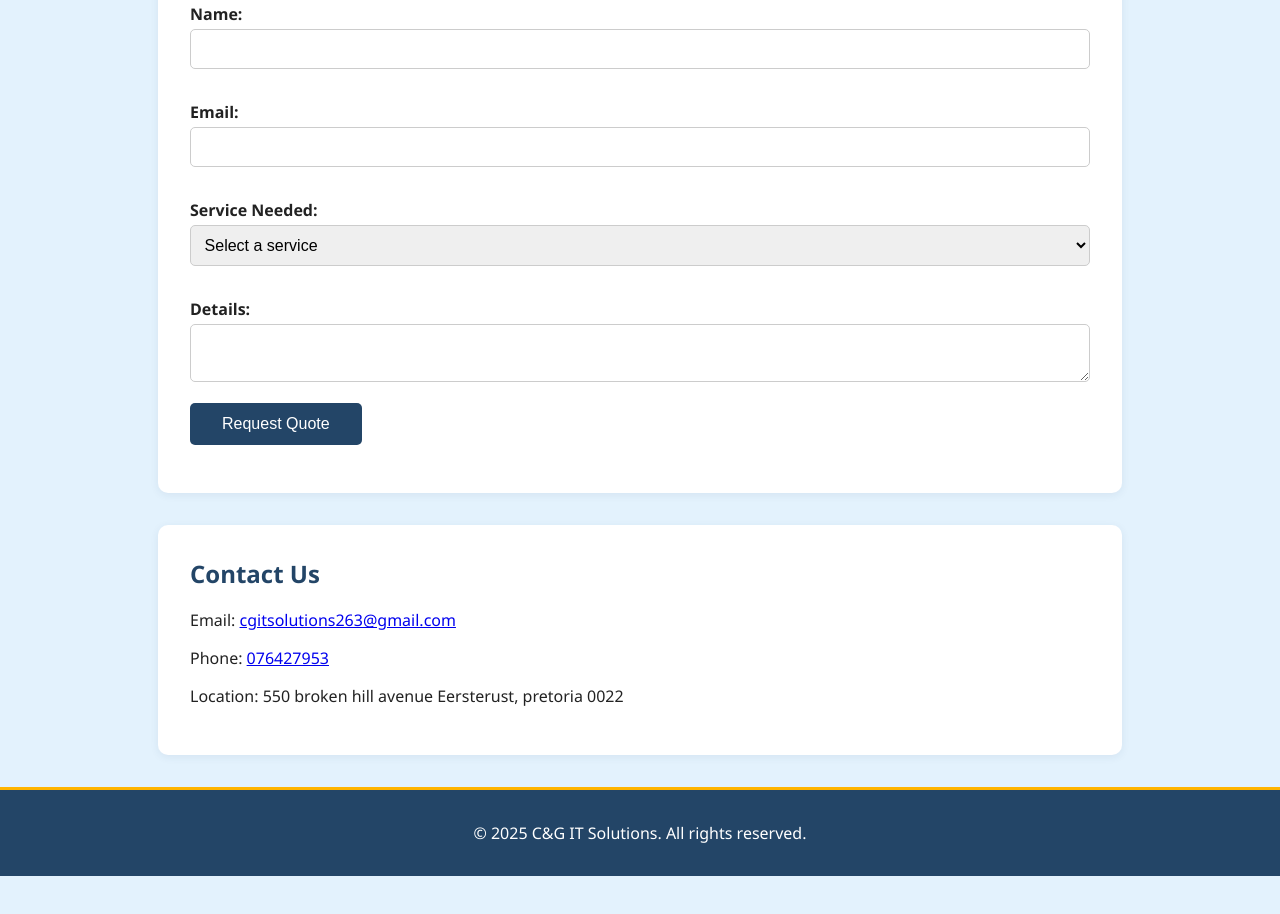
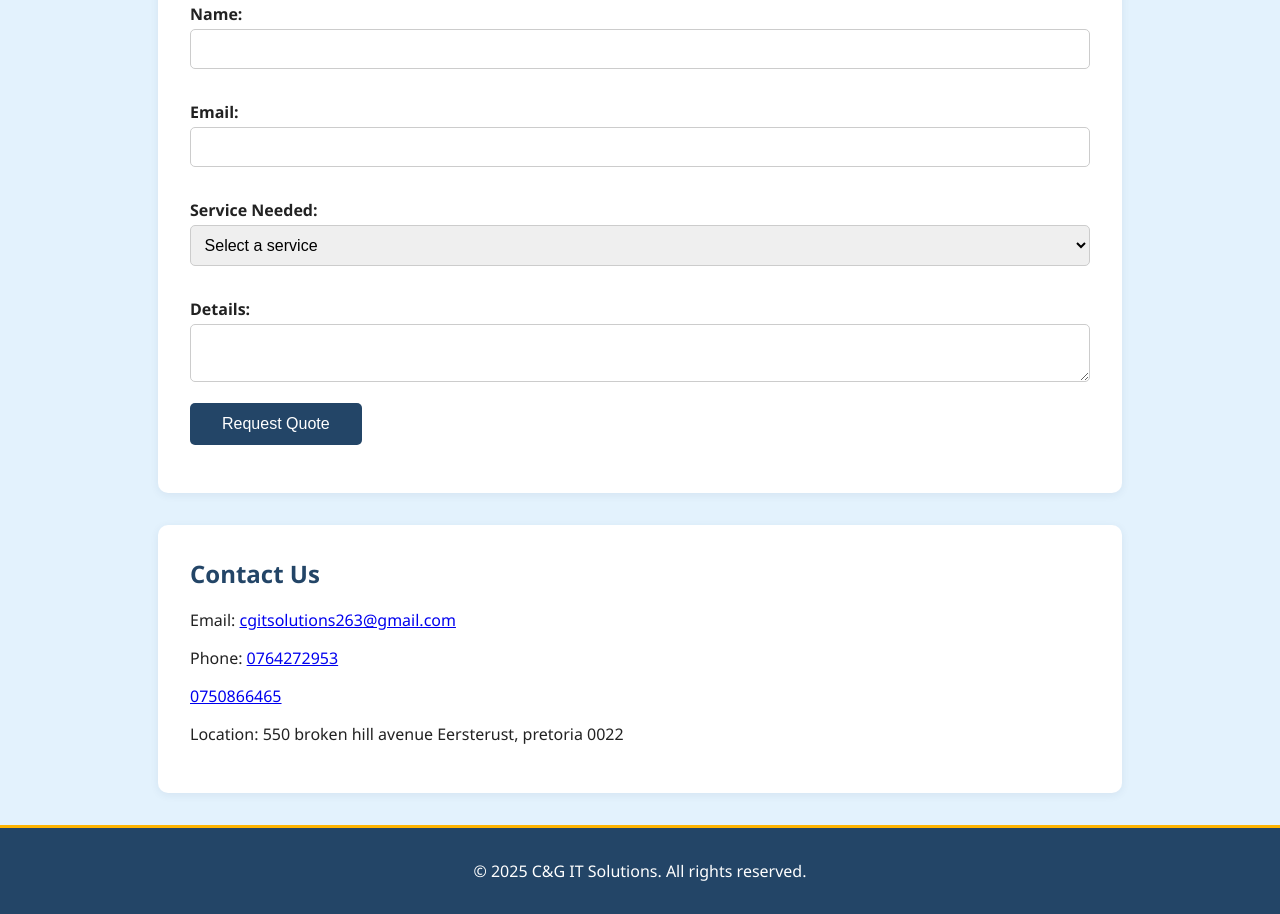
Before and after one commit to CGSolution01/C-GITSolutions, a plain HTML site: page index.html in a window 1280 px wide. Shown: the part 1013-1927 px from the top of the page. Before the commit the page ends 1889 px from the top, so only its background shows below. Drawn offline with Linux system fonts and the light colour scheme; files whose address does not match are found by name.

Commit message:
Update index.html

```diff
--- a/index.html
+++ b/index.html
@@ -72,7 +72,8 @@
     <section id="contact">
         <h2>Contact Us</h2>
         <p>Email: <a href="cgitsolutions263@gmail.com">cgitsolutions263@gmail.com</a></p>
-        <p>Phone: <a href="tel 0764272953">076427953</a></p>
+        <p>Phone: <a href="tel 0764272953">0764272953</a></p>
+         <p><a href="tel 0750866465">0750866465</a></p>
         <p>Location: 550 broken hill avenue Eersterust, pretoria 0022</p>
     </section>
 
```
